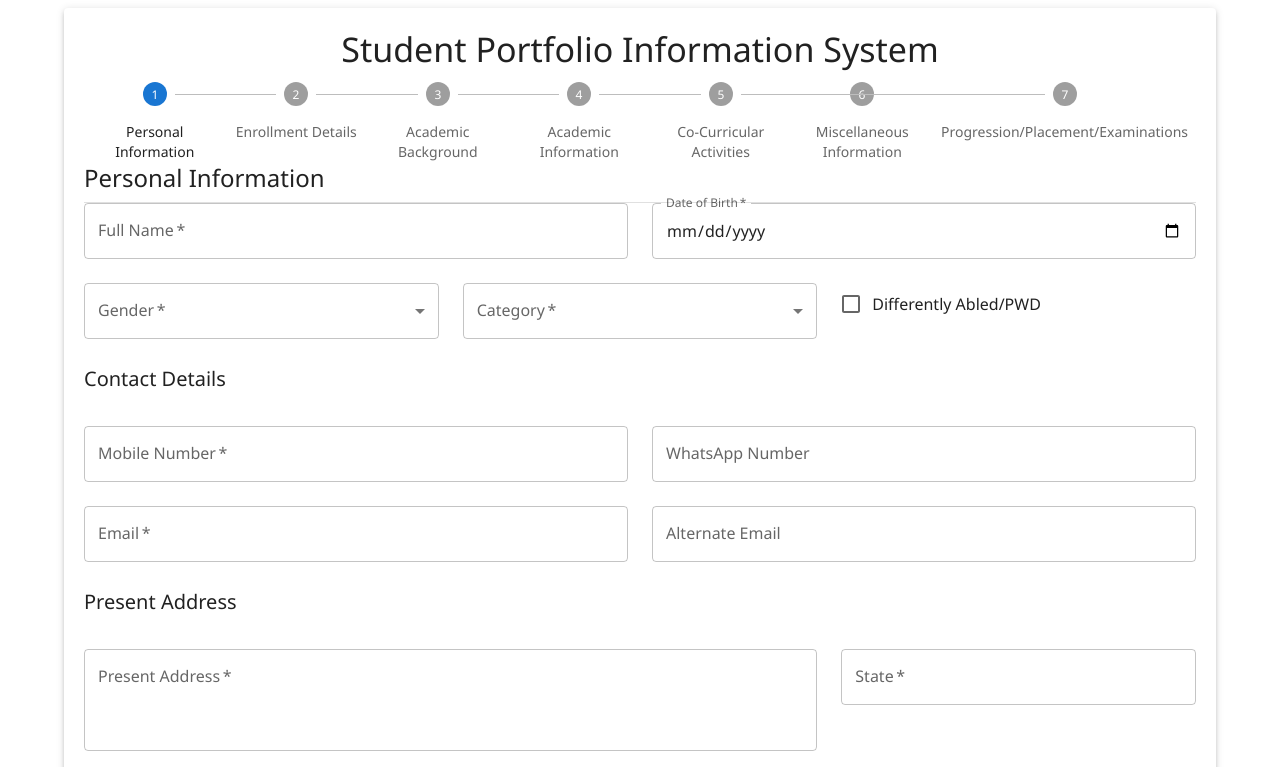
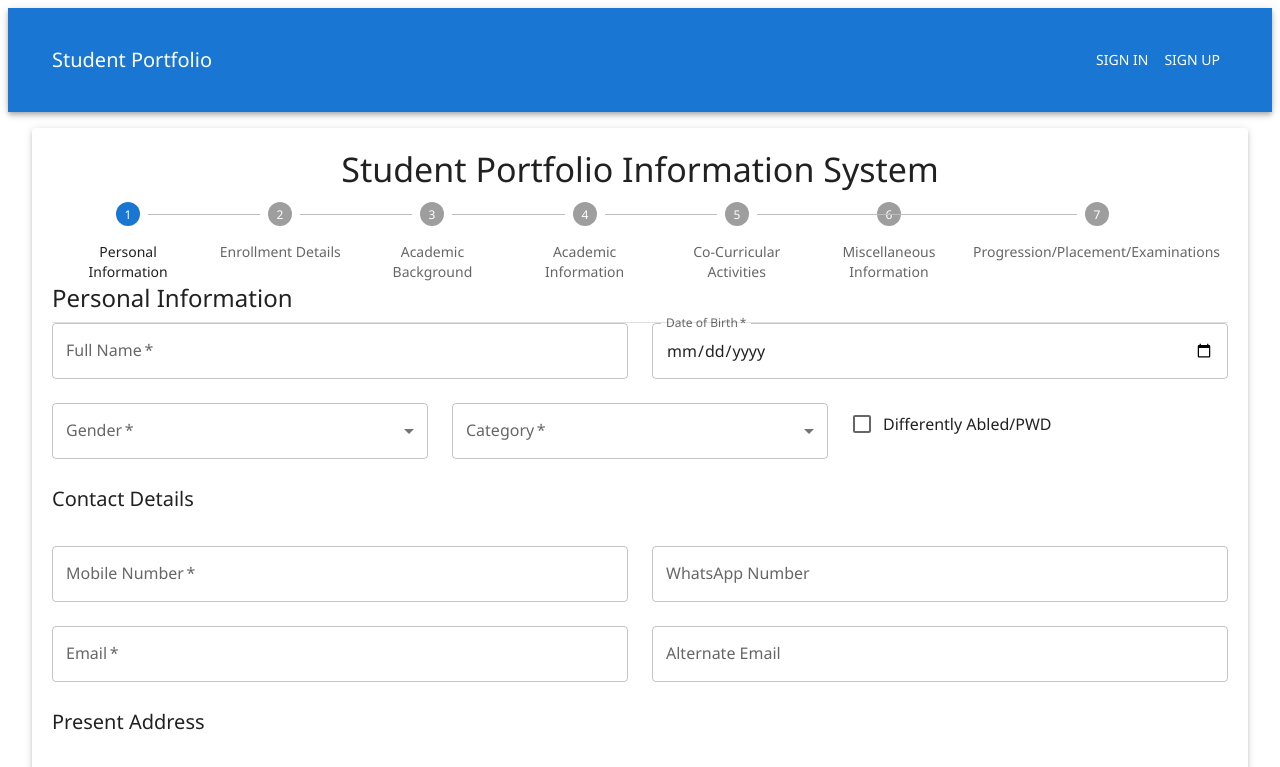
Before and after one commit to naby001/ju_mech_erp_client_side, a React (Vite) app in the folder client/: page / in a window 1280 px wide. Shown: the top 767 px of the page. Built offline with nearby package versions, Linux system fonts and the light colour scheme.

Commit message:
Navbar done

```diff
--- a/client/src/student-portfolio.jsx
+++ b/client/src/student-portfolio.jsx
@@ -21,6 +21,11 @@ import CoCurricularForm from "./forms/co-curricular-form";
 import MiscellaneousForms from "./forms/miscellaneous-forms";
 import ProgressionForm from "./forms/progression-form";
 import { KeyboardArrowLeft, KeyboardArrowRight, Save } from "@mui/icons-material";
+import AppBar from "@mui/material/AppBar";
+import Toolbar from "@mui/material/Toolbar";
+import IconButton from "@mui/material/IconButton";
+
+
 
 // Create a theme
 const theme = createTheme({
@@ -111,13 +116,30 @@ export default function StudentPortfolio() {
 
   return (
     <ThemeProvider theme={theme}>
-      <Container maxWidth="lg">
+      <AppBar position="static" >
+        <Toolbar>
+          <Typography variant="h6" component="div" sx={{ flexGrow: 1 }}>
+            Student Portfolio
+          </Typography>
+          <Button color="inherit">Sign In</Button>
+          <Button color="inherit">Sign Up</Button>
+        </Toolbar>
+      </AppBar>
+      <Container
+        maxWidth="100%"
+        sx={{ marginTop: "16px" }}
+      >
         <Paper elevation={3} className="mb-8">
           <Typography variant="h4" component="h1" gutterBottom align="center" className="mb-4">
             Student Portfolio Information System
           </Typography>
 
-          <Stepper activeStep={activeStep} alternativeLabel={!isMobile} orientation={isMobile ? "vertical" : "horizontal"} className="mb-8">
+          <Stepper
+            activeStep={activeStep}
+            alternativeLabel={!isMobile}
+            orientation={isMobile ? "vertical" : "horizontal"}
+            className="mb-8"
+          >
             {steps.map((label) => (
               <Step key={label}>
                 <StepLabel>{label}</StepLabel>
```
